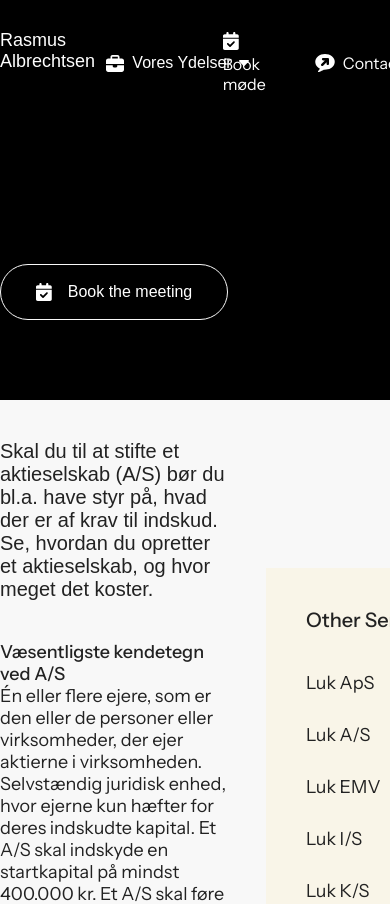
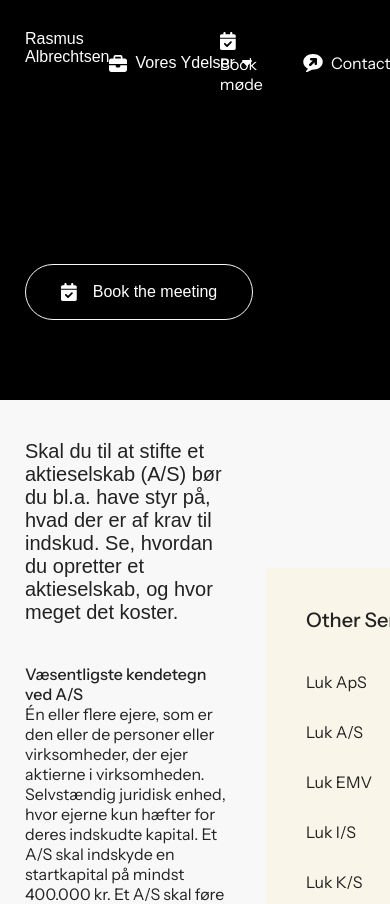
Before and after one commit to super-frankie-lamps/rasmus, a Next.js app: page /service/1 in a window 390 px wide. Shown: the top 904 px of the page. Built offline with nearby package versions, Linux system fonts and the light colour scheme; a web font is replaced by a local one.

Commit message:
feat: apdate some mobile section

```diff
--- a/components/AboutMe/index.module.css
+++ b/components/AboutMe/index.module.css
@@ -28,3 +28,13 @@
 .emailLink:hover {
    text-decoration: none;
 }
+
+@media (max-width: 480px) {
+   .wrapper {
+      padding: 0;
+      background-image: none;
+   }
+   .content {
+      padding: 40px 25px 80px;
+   }
+}
--- a/components/AboutMe/index.tsx
+++ b/components/AboutMe/index.tsx
@@ -1,14 +1,19 @@
+import Image from "next/image";
 import { Container } from "@components/common";
 import { AText, Box, Section } from "@components/uikit";
 import clsx from "clsx";
 import { FC } from "react";
 import styles from "./index.module.css";
+import rasmus from "@public/assets/images/rasmus.jpg";
+
 
 interface AboutMeProps {}
 const AboutMe: FC<AboutMeProps> = () => {
    return(
       <Section justify="center" className={styles.wrapper}>
          <Container>
+            <Box direction="column">
+               <Image src={rasmus} alt=""/>
                <Box direction="column" className={styles.content}>
                   <AText as="h2" color="-color3" font="bold" size="xxxl">Rasmus Albrechtsen</AText>
                   <Box top="l" bottom="l" direction="column">
@@ -33,6 +38,7 @@ const AboutMe: FC<AboutMeProps> = () => {
                   Desuden har han undervist på Københavns Universitet i bl.a. konkurs og nedlukning af selskaber.
                   </AText>
                </Box>
+            </Box>
          </Container>
       </Section>
    )
--- a/components/Footer/index.tsx
+++ b/components/Footer/index.tsx
@@ -1,7 +1,7 @@
 import Image from "next/image"
 import { FC } from "react"
 import { Container } from "@components/common"
-import { AText, Box, Section } from "@components/uikit"
+import { AText, Box } from "@components/uikit"
 import mail from "@public/assets/icons/mail.svg"
 import phone from "@public/assets/icons/phone.svg"
 import map from "@public/assets/icons/map.svg"
--- a/components/common/Container/index.module.css
+++ b/components/common/Container/index.module.css
@@ -1,4 +1,5 @@
 .container {
 	width: 100%;
 	max-width: var(--b-container-width);
+	padding: 0 25px;
 }
--- a/components/uikit/types.ts
+++ b/components/uikit/types.ts
@@ -4,7 +4,7 @@ import { PropsWithChildren, HTMLAttributes, ElementType, AnchorHTMLAttributes }
 type Sizes = 'xs' | 's' | 'sm' | 'm' | 'ml' | 'l' | 'xl' | 'xxl' | 'xxxl'
 type JustifyProp = 'center' | 'left' | 'right' | 'around' | 'between' | 'start' | 'end'
 type AlignProp = 'center' | 'start' | 'end' | 'baseline'
-export type DirectionProp = 'column' | 'rowReverse' | 'columnReverse' | undefined
+export type DirectionProp = 'row' | 'column' | 'rowReverse' | 'columnReverse' | undefined
 
 export interface BoxProps extends PropsWithChildren, HTMLAttributes<HTMLElement> {
 	className?: string
--- a/styles/globals.css
+++ b/styles/globals.css
@@ -1,4 +1,3 @@
-
 :root {
   --b-font-family-base: 'Regular', sans-serif;
   --b-font-family-medium: 'Medium', sans-serif;
@@ -42,6 +41,19 @@
   --b-container-width: 1160px;
 
   --b-transition-speed: 0.3s;
+}
+
+@media (max-width: 480px) {
+  :root {
+    /* --b-font-size-xs: 12px;
+    --b-font-size-s: 14px;
+    --b-font-size-m: 16px; */
+    --b-font-size-l: 16px;
+    /* --b-font-size-xl: 20px;
+    --b-font-size-xxl: 34px; */
+    --b-font-size-xxxl: 32px;
+    /* --b-font-size-xxxxl: 52px; */
+  }
 }
 
 @font-face {
```
Also changed, not shown: 1 other file (tests, documents, lock files or other folders). Lines whose indentation alone changed are shown as unchanged.
